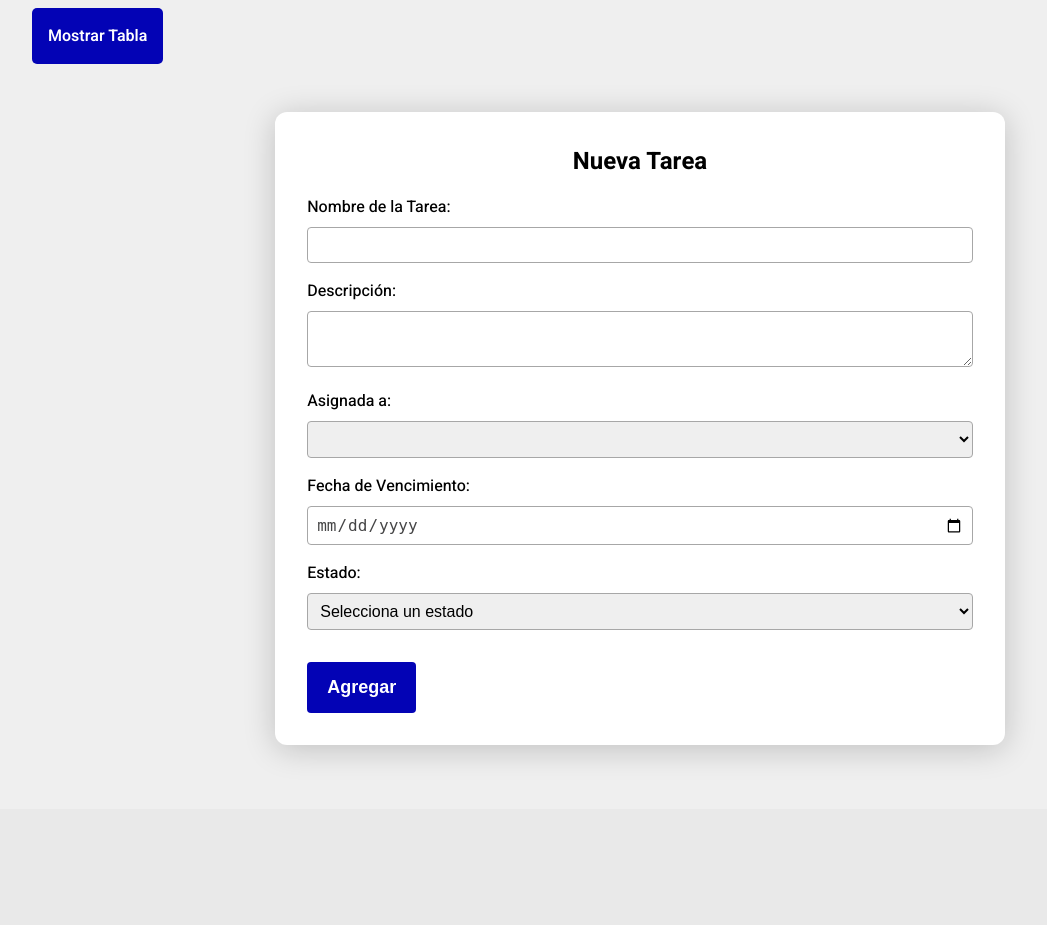
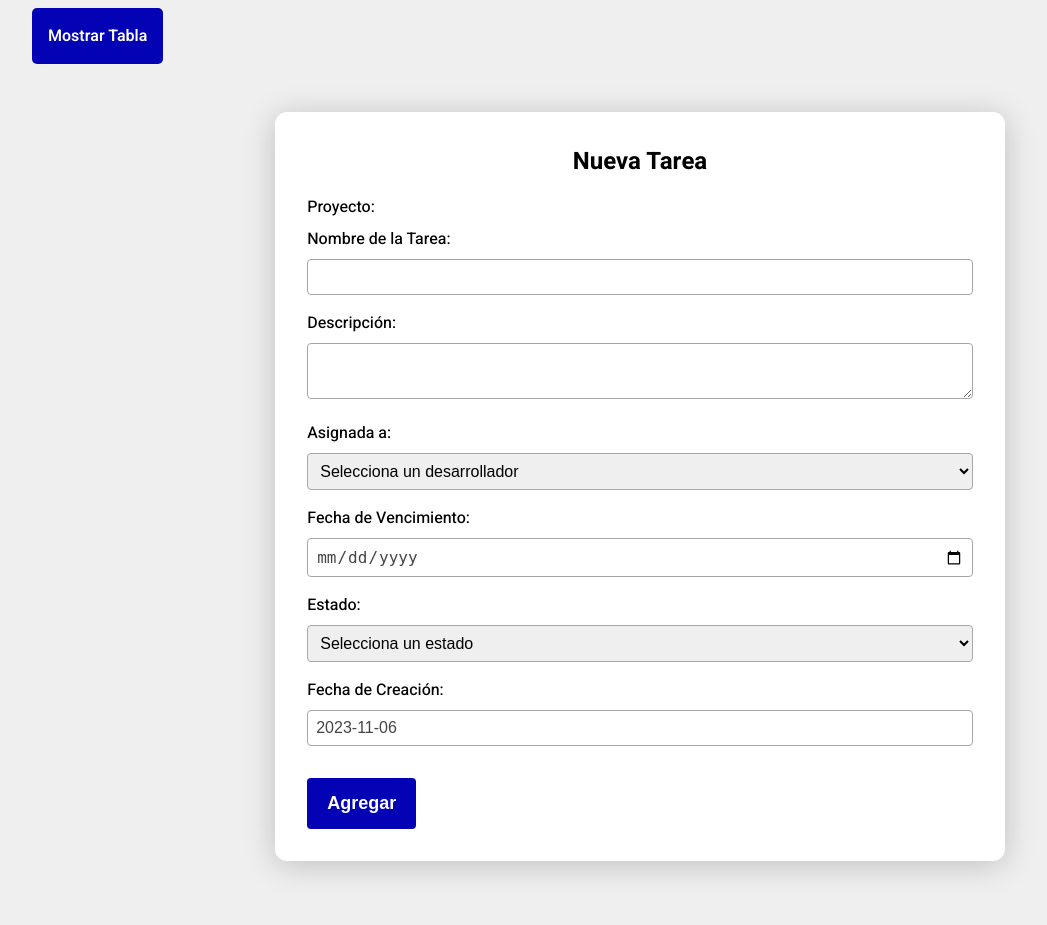
Before and after one commit to RickyDonegana/Maitco, a PHP site: template sistema_seguimiento_proyectos/pages/agregar_tarea.php in a window 1280 px wide. Shown: the part 167-1092 px from the top of the page, without its empty margins (0-1047 px from the left). Before the commit the page ends 920 px from the top, so only its background shows below. Run offline with PHP 8.4, Linux system fonts and the light colour scheme; the template is opened without the code that fills it: most values are stand-ins (such as "Sample title", 1, 10 or a date in 2020); lists and menus that the app fills with data are empty; some libraries are stand-ins or nearby versions.

Commit message:
Add files via upload

```diff
--- a/sistema_seguimiento_proyectos/database/ssp_db.sql
+++ b/sistema_seguimiento_proyectos/database/ssp_db.sql
@@ -49,7 +49,9 @@ CREATE TABLE IF NOT EXISTS estados_tarea (
 INSERT INTO estados_tarea (nombre_estado) VALUES
     ('Pendiente'),
     ('En Progreso'),
-    ('Completada');
+    ('Completada'),
+    ('Finalizada');
+
 
 -- Tabla de Tareas
 CREATE TABLE IF NOT EXISTS tareas (
--- a/sistema_seguimiento_proyectos/pages/agregar_tarea.php
+++ b/sistema_seguimiento_proyectos/pages/agregar_tarea.php
@@ -11,7 +11,7 @@ $pdo = conectarBaseDeDatos();
 <head>
     <meta charset="UTF-8">
     <meta name="viewport" content="width=device-width, initial-scale=1.0">
-    <title>Tareas | Maitco</title>
+    <title>Agregar Tarea | Maitco</title>
     <link rel="shortcut icon" href="https://maitco.com/wp-content/uploads/2017/07/LOGO-CHICO-2.png" type="png">
     <link rel="stylesheet" href="../css/styles.css">
     <link href="https://cdn.jsdelivr.net/npm/remixicon@3.4.0/fonts/remixicon.css" rel="stylesheet">
@@ -32,10 +32,11 @@ $pdo = conectarBaseDeDatos();
                 <img src="../svg/usuario.svg" alt="Icono de Usuario">
             </div>
             <span class="nombre-usuario">
-                <?php echo isset($nombreUsuario) ? $nombreUsuario : ""; ?>
+                <?= isset($nombreUsuario) ? $nombreUsuario : ""; ?>
             </span>
         </nav>
     </header>
+
     <main class="contenedor-principal">
         <h1 class="titulo">Mis Tareas</h1>
         <a href="../pages/tabla_tareas.php" class="boton-agregarEditar" id="btnAgregarTarea">Mostrar Tabla</a>
@@ -43,19 +44,23 @@ $pdo = conectarBaseDeDatos();
             <h2 class="titulo">Nueva Tarea</h2>
             <form method="POST">
                 <input type="hidden" class="input" id="id_tarea_form" name="id_tarea">
+                <input type="hidden" class="input" id="proyecto_id" name="proyecto_id" value="<?php echo $proyecto_id; ?>">
+                <label for="nombre_proyecto" class="label">Proyecto:</label>
+                <?php if (!empty($nombreProyecto)) : ?>
+                    <input type="text" class="input" id="nombre_proyecto" name="nombre_proyecto" value="<?php echo $nombreProyecto; ?>" readonly>
+                <?php endif; ?>
                 <label for="nombre_tarea" class="label">Nombre de la Tarea:</label>
                 <input type="text" class="input" id="nombre_tarea" name="nombre_tarea" required>
                 <label for="descripcion_tarea" class="label">Descripción:</label>
                 <textarea class="input" id="descripcion_tarea" name="descripcion_tarea" rows="2" required></textarea>
-
                 <label for="id_usuario" class="label">Asignada a:</label>
-                <select name="id_usuario" class="label" id="id_usuario_form" required>
+                <select name="id_usuario" class="label" id="id_usuario" required>
+                    <option value="" disabled selected>Selecciona un desarrollador</option>
                     <?php
                     $sql = "SELECT id_usuario, nombre_usuario FROM usuarios WHERE rol_id = (SELECT id_rol FROM roles WHERE nombre_rol = 'Desarrollador de sitios')";
                     $stmt = $pdo->prepare($sql);
                     $stmt->execute();
                     $usuariosDesarrolladores = $stmt->fetchAll(PDO::FETCH_ASSOC);
-
                     foreach ($usuariosDesarrolladores as $usuario) :
                     ?>
                         <option value="<?php echo $usuario['id_usuario']; ?>">
@@ -66,16 +71,13 @@ $pdo = conectarBaseDeDatos();
                 <label for="fecha_vencimiento" class="label">Fecha de Vencimiento:</label>
                 <input type="date" class="input" id="fecha_vencimiento" name="fecha_vencimiento" required>
                 <label for="estado_id" class="label">Estado:</label>
-                <select name="estado_id" class="select" id="estado_id_form" required>
+                <select name="estado_id" class="select" id="estado_id" required>
                     <option value="" disabled selected>Selecciona un estado</option>
                     <?php
-                    // Realiza una consulta para obtener los estados de tareas desde la base de datos
-                    $sql = "SELECT id_estado, nombre_estado FROM estados_tarea";
+                    $sql = "SELECT id_estado, nombre_estado FROM estados_tarea WHERE nombre_estado != 'Finalizada'";
                     $stmt = $pdo->prepare($sql);
                     $stmt->execute();
                     $estadosTarea = $stmt->fetchAll(PDO::FETCH_ASSOC);
-
-                    // Itera a través de los estados de tareas y crea opciones en el menú desplegable
                     foreach ($estadosTarea as $estado) :
                     ?>
                         <option value="<?php echo $estado['id_estado']; ?>">
@@ -83,7 +85,8 @@ $pdo = conectarBaseDeDatos();
                         </option>
                     <?php endforeach; ?>
                 </select>
-
+                <label for="fecha_creacion" class="label">Fecha de Creación:</label>
+                <input type="text" class="input" id="fecha_creacion" name="fecha_creacion" value="<?php echo date('Y-m-d'); ?>" readonly>
                 <button type="submit" class="boton-agregarEditar" id="btnAgregarEditarTarea" name="agregar_tarea">Agregar</button>
             </form>
         </div>
--- a/sistema_seguimiento_proyectos/pages/editar_tarea.php
+++ b/sistema_seguimiento_proyectos/pages/editar_tarea.php
@@ -11,7 +11,7 @@ $pdo = conectarBaseDeDatos();
 <head>
     <meta charset="UTF-8">
     <meta name="viewport" content="width=device-width, initial-scale=1.0">
-    <title>Editar Proyecto | Maitco</title>
+    <title>Editar Tarea | Maitco</title>
     <link rel="shortcut icon" href="https://maitco.com/wp-content/uploads/2017/07/LOGO-CHICO-2.png" type="image/png">
     <link rel="stylesheet" href="../css/styles.css">
     <link href="https://cdn.jsdelivr.net/npm/remixicon@3.4.0/fonts/remixicon.css" rel="stylesheet">
--- a/sistema_seguimiento_proyectos/pages/tabla_tareas.php
+++ b/sistema_seguimiento_proyectos/pages/tabla_tareas.php
@@ -11,7 +11,7 @@ $pdo = conectarBaseDeDatos();
 <head>
     <meta charset="UTF-8">
     <meta name="viewport" content="width=device-width, initial-scale=1.0">
-    <title>Tareas | Maitco</title>
+    <title>Tabla Tareas | Maitco</title>
     <link rel="shortcut icon" href="https://maitco.com/wp-content/uploads/2017/07/LOGO-CHICO-2.png" type="png">
     <link rel="stylesheet" href="../css/styles.css">
     <link href="https://cdn.jsdelivr.net/npm/remixicon@3.4.0/fonts/remixicon.css" rel="stylesheet">
--- a/sistema_seguimiento_proyectos/php/tareas/agregar_tarea.php
+++ b/sistema_seguimiento_proyectos/php/tareas/agregar_tarea.php
@@ -1,19 +1,21 @@
 <?php
 include('../php/conn.php');
+include('../php/tareas/funcion_tablaTareas.php');
 
-// Función para agregar una nueva tarea
-function agregarTarea($idProyecto, $nombreTarea, $descripcionTarea, $estadoId, $fechaVencimiento, $asignadaA)
+$nombreProyecto = "";
+
+function agregarTarea($nombreTarea, $descripcionTarea, $idUsuario, $fechaVencimiento, $estadoId, $proyectoId)
 {
     $pdo = conectarBaseDeDatos();
     try {
-        $sql = "INSERT INTO tareas (id_proyecto, nombre_tarea, descripcion_tarea, estado_id, fecha_vencimiento, asignada_a) VALUES (:idProyecto, :nombreTarea, :descripcionTarea, :estadoId, :fechaVencimiento, :asignadaA)";
+        $sql = "INSERT INTO tareas (id_proyecto, nombre_tarea, descripcion_tarea, estado_id, fecha_vencimiento, asignada_a, fecha_creacion) VALUES (:proyecto_id, :nombre_tarea, :descripcion_tarea, :estado_id, :fecha_vencimiento, :asignada_a, NOW())";
         $stmt = $pdo->prepare($sql);
-        $stmt->bindParam(":idProyecto", $idProyecto, PDO::PARAM_INT);
-        $stmt->bindParam(":nombreTarea", $nombreTarea, PDO::PARAM_STR);
-        $stmt->bindParam(":descripcionTarea", $descripcionTarea, PDO::PARAM_STR);
-        $stmt->bindParam(":estadoId", $estadoId, PDO::PARAM_INT);
-        $stmt->bindParam(":fechaVencimiento", $fechaVencimiento, PDO::PARAM_STR);
-        $stmt->bindParam(":asignadaA", $asignadaA, PDO::PARAM_INT);
+        $stmt->bindParam(":proyecto_id", $proyectoId, PDO::PARAM_INT);
+        $stmt->bindParam(":nombre_tarea", $nombreTarea, PDO::PARAM_STR);
+        $stmt->bindParam(":descripcion_tarea", $descripcionTarea, PDO::PARAM_STR);
+        $stmt->bindParam(":estado_id", $estadoId, PDO::PARAM_INT);
+        $stmt->bindParam(":fecha_vencimiento", $fechaVencimiento, PDO::PARAM_STR);
+        $stmt->bindParam(":asignada_a", $idUsuario, PDO::PARAM_INT);
         $stmt->execute();
     } catch (PDOException $e) {
         echo "Error al agregar la tarea: " . $e->getMessage();
@@ -21,15 +23,15 @@ function agregarTarea($idProyecto, $nombreTarea, $descripcionTarea, $estadoId, $
 }
 
 if ($_SERVER["REQUEST_METHOD"] === "POST") {
-    if (isset($_POST["agregar_tarea"])) {
-        $idProyecto = $_POST["id_proyecto"];
+    if (isset($_POST["nombre_tarea"]) && isset($_POST["descripcion_tarea"]) && isset($_POST["id_usuario"]) && isset($_POST["fecha_vencimiento"]) && isset($_POST["estado_id"])) {
         $nombreTarea = $_POST["nombre_tarea"];
         $descripcionTarea = $_POST["descripcion_tarea"];
+        $idUsuario = $_POST["id_usuario"];
+        $fechaVencimiento = $_POST["fecha_vencimiento"];
         $estadoId = $_POST["estado_id"];
-        $fechaVencimiento = $_POST["fecha_vencimiento"];
-        $asignadaA = $_POST["asignada_a"];
-        agregarTarea($idProyecto, $nombreTarea, $descripcionTarea, $estadoId, $fechaVencimiento, $asignadaA);
-        header("Location: ../pages/tabla_tareas.php");
+        $proyectoId = $_GET['proyecto_id'];
+        agregarTarea($nombreTarea, $descripcionTarea, $idUsuario, $fechaVencimiento, $estadoId, $proyectoId);
+        header("Location: ../pages/tabla_tareas.php?proyecto_id=$proyectoId");
         exit;
     }
 }
--- a/sistema_seguimiento_proyectos/php/tareas/funcion_tablaTareas.php
+++ b/sistema_seguimiento_proyectos/php/tareas/funcion_tablaTareas.php
@@ -6,12 +6,13 @@ function finalizarTarea($id)
 {
     $pdo = conectarBaseDeDatos();
     try {
-        $sql = "UPDATE tareas SET estado_id = 3 WHERE id_tarea = :id"; // Suponiendo que 3 es el ID del estado "Completada"
+        $sql = "UPDATE tareas SET estado_id = 4 WHERE id_tarea = :id";
         $stmt = $pdo->prepare($sql);
         $stmt->bindParam(":id", $id, PDO::PARAM_INT);
         $stmt->execute();
+        echo json_encode(["exito" => true]);
     } catch (PDOException $e) {
-        echo "Error al finalizar la tarea: " . $e->getMessage();
+        echo json_encode(["exito" => false, "mensaje" => "Error al finalizar la tarea: " . $e->getMessage()]);
     }
 }
 
@@ -39,14 +40,20 @@ if ($_SERVER["REQUEST_METHOD"] === "POST") {
     }
     if (isset($_POST["finalizar_tarea"])) {
         $idTarea = $_POST["id_tarea"];
-        echo json_encode(["confirmacion" => true, "id_tarea" => $idTarea]);
-        exit;
-    } elseif (isset($_POST["confirmar_finalizar_tarea"])) {
-        $idTarea = $_POST["id_tarea"];
         finalizarTarea($idTarea);
-        echo json_encode(["exito" => true]);
-        exit;
     }
+    exit;
+}
+
+if (isset($_GET['proyecto_id'])) {
+    $proyecto_id = $_GET['proyecto_id'];
+
+    $stmt = $pdo->prepare("SELECT * FROM tareas WHERE id_proyecto = :proyecto_id");
+    $stmt->bindParam(":proyecto_id", $proyecto_id, PDO::PARAM_INT);
+    $stmt->execute();
+    $tareas = $stmt->fetchAll(PDO::FETCH_ASSOC);
+} else {
+    // Manejar el caso en el que no se ha seleccionado un proyecto
 }
 
 // Consultar tareas existentes
```
